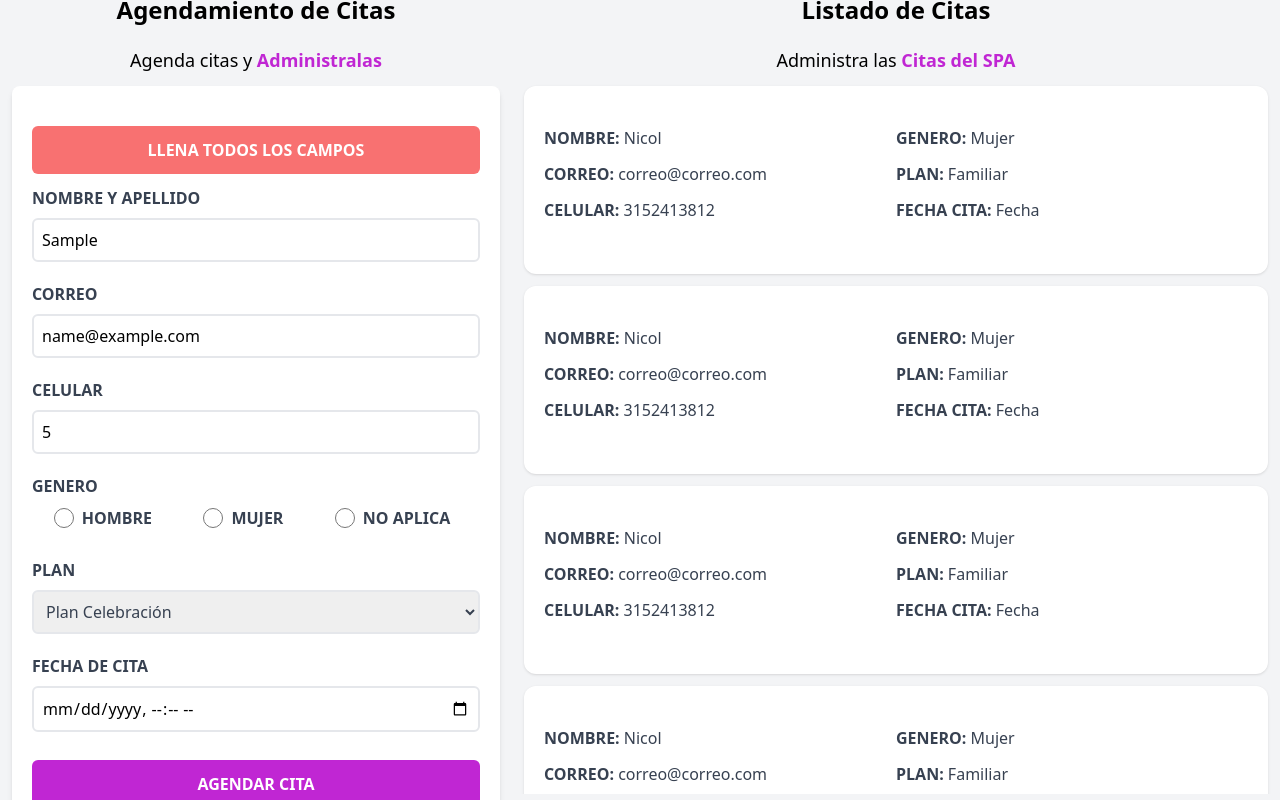
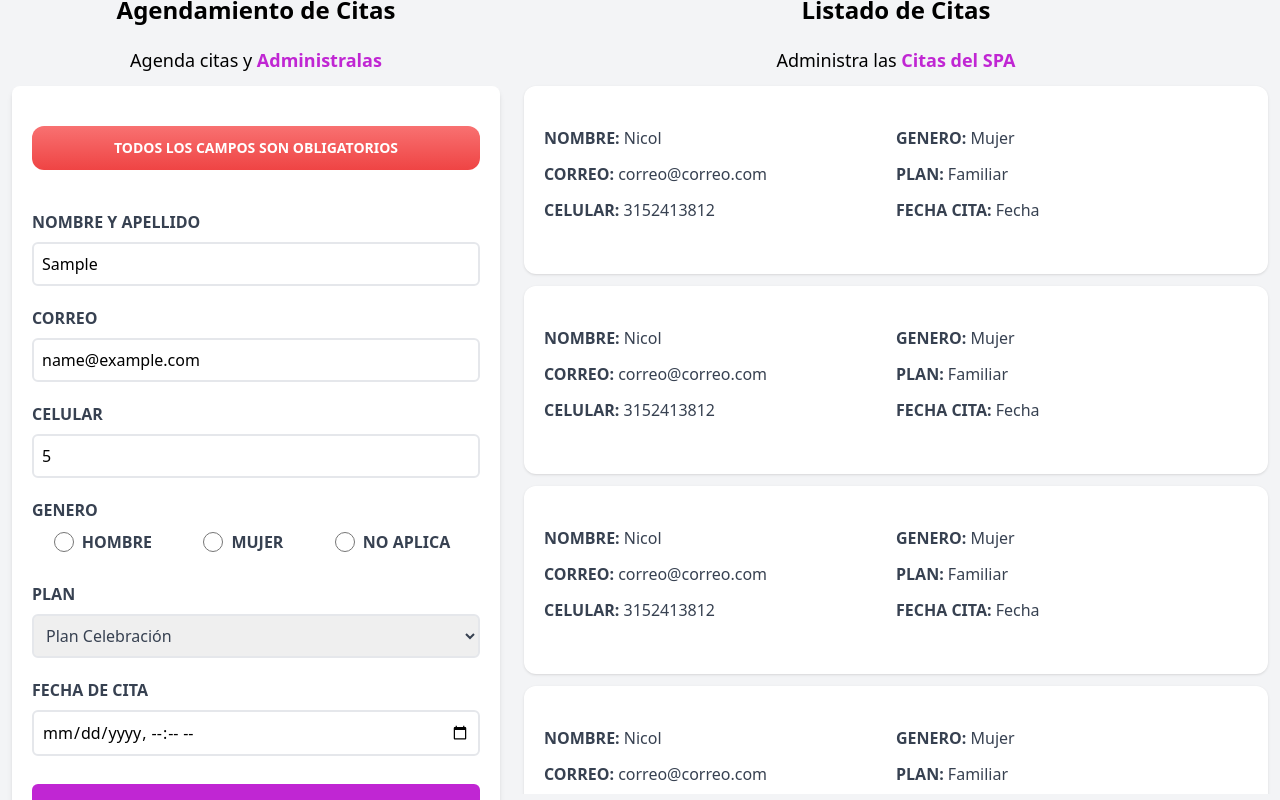
Before and after one commit to dlozanoc82/agenda-spa, a React (Vite) app: page / in a window 1280 px wide. Both pictures are taken after typing "Sample", "name@example.com", "5" into the empty fields and a click on the input "Agendar Cita". Shown: the part 182-982 px from the top of the page. Built offline with nearby package versions, Linux system fonts and the light colour scheme.

Commit message:
:sparkles: Se agrega dinamismo a la alerta del formulario

```diff
--- a/src/components/Alerta.jsx
+++ b/src/components/Alerta.jsx
@@ -1,8 +1,8 @@
 
-const Alerta = () => {
+const Alerta = ({alerta}) => {
     return (
-        <div className="bg-red-400 text-white text-center uppercase p-3 font-bold mb-3 rounded-md">
-            <p>LLena todos los campos</p>
+        <div className={`${alerta.error ? 'from-red-400 to-red-500' : 'from-teal-400 to-teal-600'} bg-gradient-to-b text-center p-3 rounded-xl uppercase text-white font-bold text-sm mb-10`}>
+            <p>{alerta.msg}</p>
         </div>
     )
 }
--- a/src/components/Formulario.jsx
+++ b/src/components/Formulario.jsx
@@ -10,7 +10,7 @@ function Formulario({cliente, setCliente}) {
     const [plan, setPlan] = useState('');
     const [fecha, setFecha] = useState('');
     const [error, setError] = useState(false);
-    //const [alerta, setAlerta] = useState({});
+    const [alerta, setAlerta] = useState({});
 
     console.log({
         nombre, correo, celular, genero, plan, fecha
@@ -29,11 +29,18 @@ function Formulario({cliente, setCliente}) {
 
         //Validacion form
         if ([nombre, correo, celular, genero, plan, fecha ].includes('')) {
-            console.log('Almenos un campo vacio');
+            setAlerta({
+                msg: 'Todos los campos son obligatorios',
+                error: true
+            })
             setError(true);
             return;
         }
 
+        setAlerta({
+            msg: 'Cita agendada correctamente',
+            error: false
+        })
         setError(false);
 
         //Objeto Cliente
@@ -55,6 +62,7 @@ function Formulario({cliente, setCliente}) {
         setGenero('');
         setPlan('');
         setFecha('');
+        setAlerta({});
         setError(false);
 
     }
@@ -71,7 +79,7 @@ function Formulario({cliente, setCliente}) {
                 onSubmit={handleSubmit}
                 className="bg-white shadow-md rounded-lg py-10 px-5 m-3">
 
-                {error && <Alerta/>}
+                {error && <Alerta alerta={alerta} />}
 
                 <div className="mb-5">
                     <label className="block text-gray-700 uppercase font-bold" htmlFor="nombre">
```
